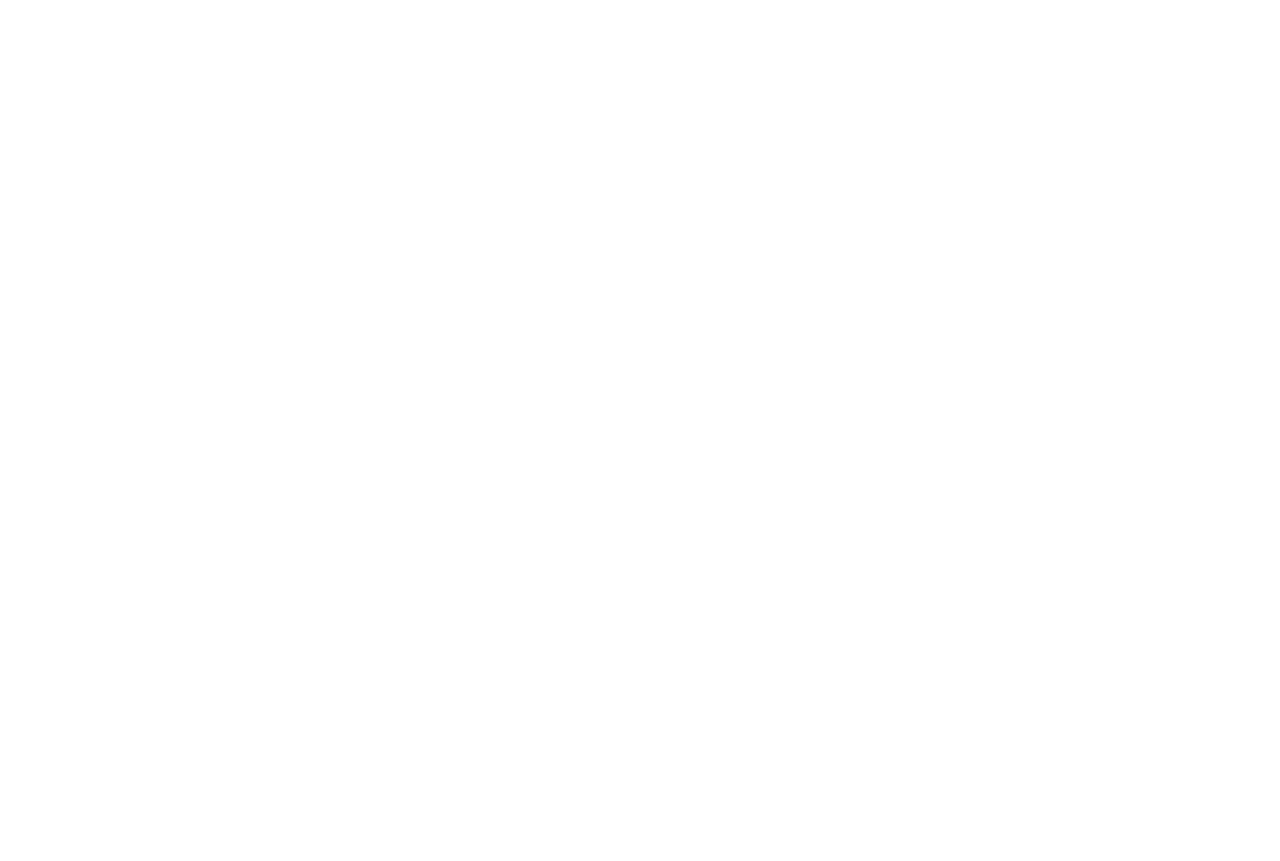
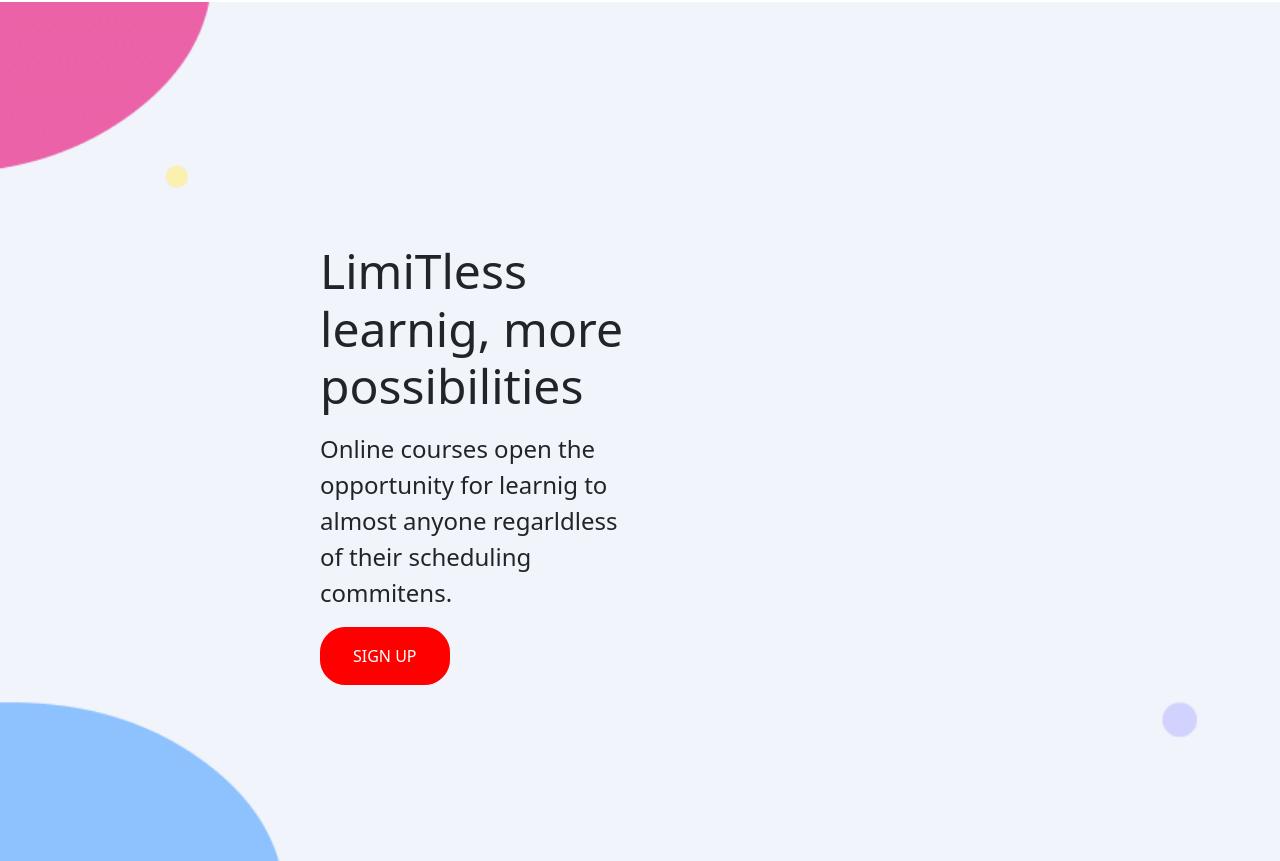
Before and after one commit to cesarecicolin/proj-html-vuejs, a Vue app: page / in a window 1280 px wide. Shown: the part 1199-2060 px from the top of the page. Before the commit the page ends 1153 px from the top, so only its background shows below. Built offline with nearby package versions, Linux system fonts and the light colour scheme.

Commit message:
add componente  per ricevere maggiori informazioni

```diff
--- a/src/App.vue
+++ b/src/App.vue
@@ -1,12 +1,12 @@
 <script>
 import AppParteSuperiore from "./components/AppParteSuperiore.vue"
 import AppHero from "./components/AppHero.vue"
-import AppMid from "./components/AppMid.vue"
+import AppMain from "./components/AppMain.vue"
 export default {
   components:{
     AppParteSuperiore,
     AppHero,
-    AppMid
+    AppMain
   }
 
 
@@ -16,7 +16,8 @@ export default {
 <template>
  <AppParteSuperiore/>
  <AppHero/>
- <AppMid/>
+ <AppMain/>
+
 </template>
 
 <style lang="scss">
--- /dev/null
+++ b/src/components/AppMain.vue
@@ -0,0 +1,18 @@
+<script>
+import AppMid from './AppMid.vue';
+import AppReadMOre from "./AppReadMOre.vue"
+
+export default {
+    components:{
+        AppMid,
+        AppReadMOre
+    }
+}
+</script>
+<template>
+    <AppMid/>
+    <AppReadMOre/>
+</template>
+<style lang="scss" scoped>
+
+</style>
--- a/src/components/AppMid.vue
+++ b/src/components/AppMid.vue
@@ -105,4 +105,5 @@ img {
     width: calc(80% / 5);
 
 }
+
 </style>
--- /dev/null
+++ b/src/components/AppReadMOre.vue
@@ -0,0 +1,39 @@
+<script>
+import btn from "./btn.vue"
+export default {
+    components:{
+        btn
+    }
+
+}
+
+</script>
+<template>
+<section class="mt-5">
+    <div>
+        <h2>LimiTless learnig, more possibilities</h2>
+        <p>Online courses open the opportunity for learnig to almost anyone regarldless of their scheduling commitens.</p>
+        <btn/>
+    </div>
+</section>
+</template>
+
+<style lang="scss" scoped>
+section{background-image: url(../assets/img/bg.png);
+
+
+background-repeat: no-repeat;
+background-size: cover;
+
+div{
+    *{margin-bottom: 1rem;}
+    width: 50%;
+    padding-top: 15rem;
+    padding-left: 20rem;
+    h2{font-size: 3rem;
+    }
+    p{font-size: 1.5rem;}
+    padding-bottom: 10rem;
+}
+}
+</style>
```
